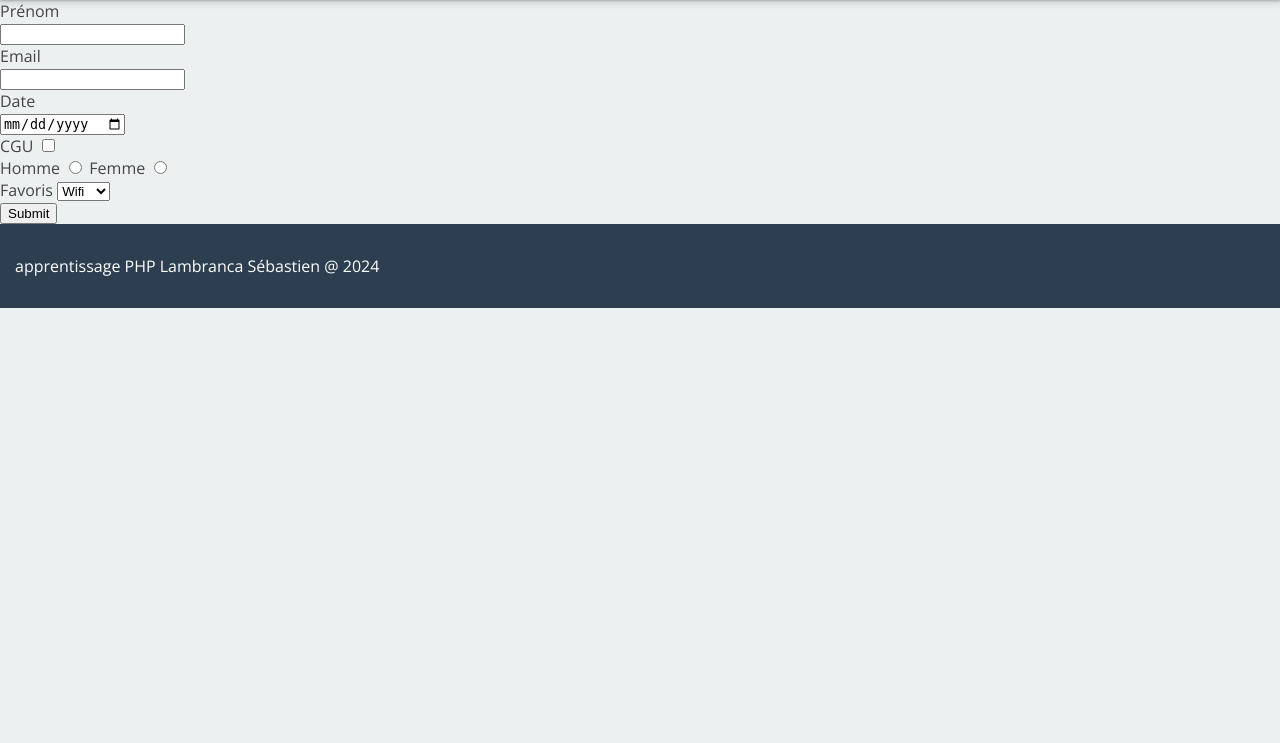
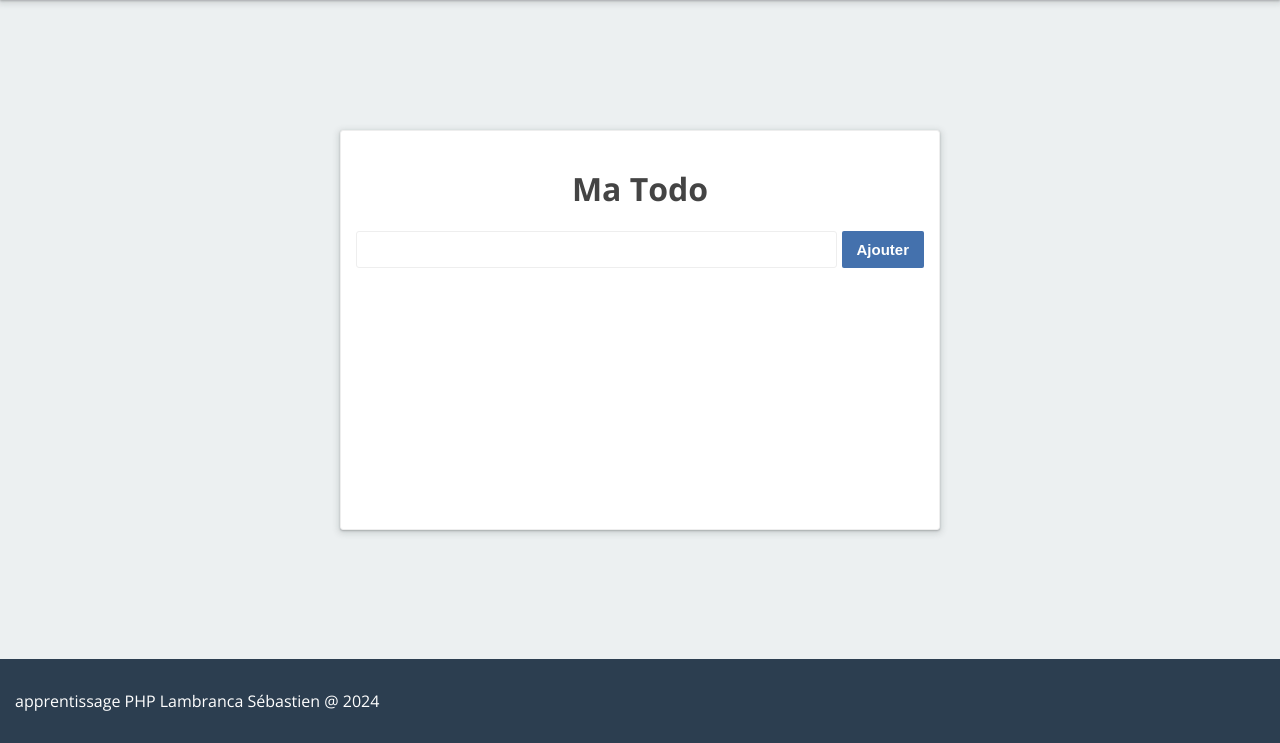
Before and after one commit to Lambseb/php_project, a PHP site: page / in a window 1280 px wide. Shown: the part 57-800 px from the top of the page. Run offline with PHP 8.4, Linux system fonts and the light colour scheme.

Commit message:
add todo form

```diff
--- a/components/todoForm.php
+++ b/components/todoForm.php
@@ -40,39 +40,13 @@ if ($_SERVER['REQUEST_METHOD'] === 'POST') {
 
 ?>
 
-<form action="" method="POST">
-    <div>
-        <label for="firstname">Prénom</label><br>
-        <input type="text" name="firstname" id="firstname" value=<?= "$firstname" ?>>
-        <?= $errors['firstname'] ? '<p style= "color:red">' . $errors['firstname'] . '</p>' : '' ?>
+<div class="content">
+    <div class="todo-container">
+        <h1>Ma Todo</h1>
+        <form action="/" method="POST" class="todo-form">
+            <input type="text">
+            <button class="btn btn-primary">Ajouter</button>
+        </form>
+        <div class="todo-list"></div>
     </div>
-    <div>
-        <label for="email">Email</label><br>
-        <input type="email" name="email" id="email" value=<?= "$email" ?>>
-        <?= $errors['email'] ? '<p style= "color:red">' . $errors['email'] . '</p>' : '' ?>
-    </div>
-    <div>
-        <label for="date">Date</label><br>
-        <input type="date" name="date" id="date">
-    </div>
-    <div>
-        <label for="cgu">CGU</label>
-        <input type="checkbox" name="cgu" id="cgu">
-    </div>
-    <div>
-        <label for="masculin">Homme</label>
-        <input type="radio" name="genre" id="masculin" value="masculin">
-        <label for="feminin">Femme</label>
-        <input type="radio" name="genre" id="feminin" value="feminin">
-    </div>
-    <div>
-        <label for="favoris">Favoris</label>
-        <select name="favoris" id="favoris">
-            <option value="wifi">Wifi</option>
-            <option value="tv">TV</option>
-            <option value="fibre">Fibre</option>
-        </select>
-    </div>
-
-    <button type="submit">Submit</button>
-</form>
+</div>
--- /dev/null
+++ b/copy.txt
@@ -0,0 +1 @@
+Ayourt
--- /dev/null
+++ b/file.txt
@@ -0,0 +1 @@
+Ayourt
--- a/index.php
+++ b/index.php
@@ -1,5 +1,6 @@
 <!DOCTYPE html>
 <html lang="fr">
+
 <head>
     <meta charset="UTF-8">
     <meta name="viewport" content="width=device-width, initial-scale=1.0">
@@ -9,8 +10,10 @@
     <script defer src="./public/script/index.Js"></script>
     <title>TODO LIST</title>
 </head>
+
 <body>
     <div class="container">
+
         <!-- call component header -->
         <?php require_once './components/header.php' ?>
         <!-- call component form -->
@@ -19,4 +22,5 @@
         <?php require_once './components/footer.php' ?>
     </div>
 </body>
+
 </html>
--- a/public/style/style.css
+++ b/public/style/style.css
@@ -42,7 +42,20 @@ header {
   font-size: 2rem;
   color: var(--text-color-light);
 }
-
+.btn {
+  background-color: #fff;
+  font-weight: 700;
+  color: var(--text-color);
+  font-size: 1.5rem;
+  border: 0;
+  padding: 10px 15px;
+  cursor: pointer;
+  border-radius: 2px;
+}
+.btn {
+  background-color: var(--primary);
+  color: var(--text-color-light);
+}
 /* content */
 
 .content {
@@ -75,3 +88,15 @@ footer {
 .todo-container h1 {
   text-align: center;
 }
+.todo-form {
+  display: flex;
+  flex-flow: row nowrap;
+  align-items: center;
+}
+.todo-form input {
+  flex: 1;
+  margin-right: 0.5rem;
+  border: var(--border);
+  border-radius: 3px;
+  padding: 10px 15px;
+}
```
